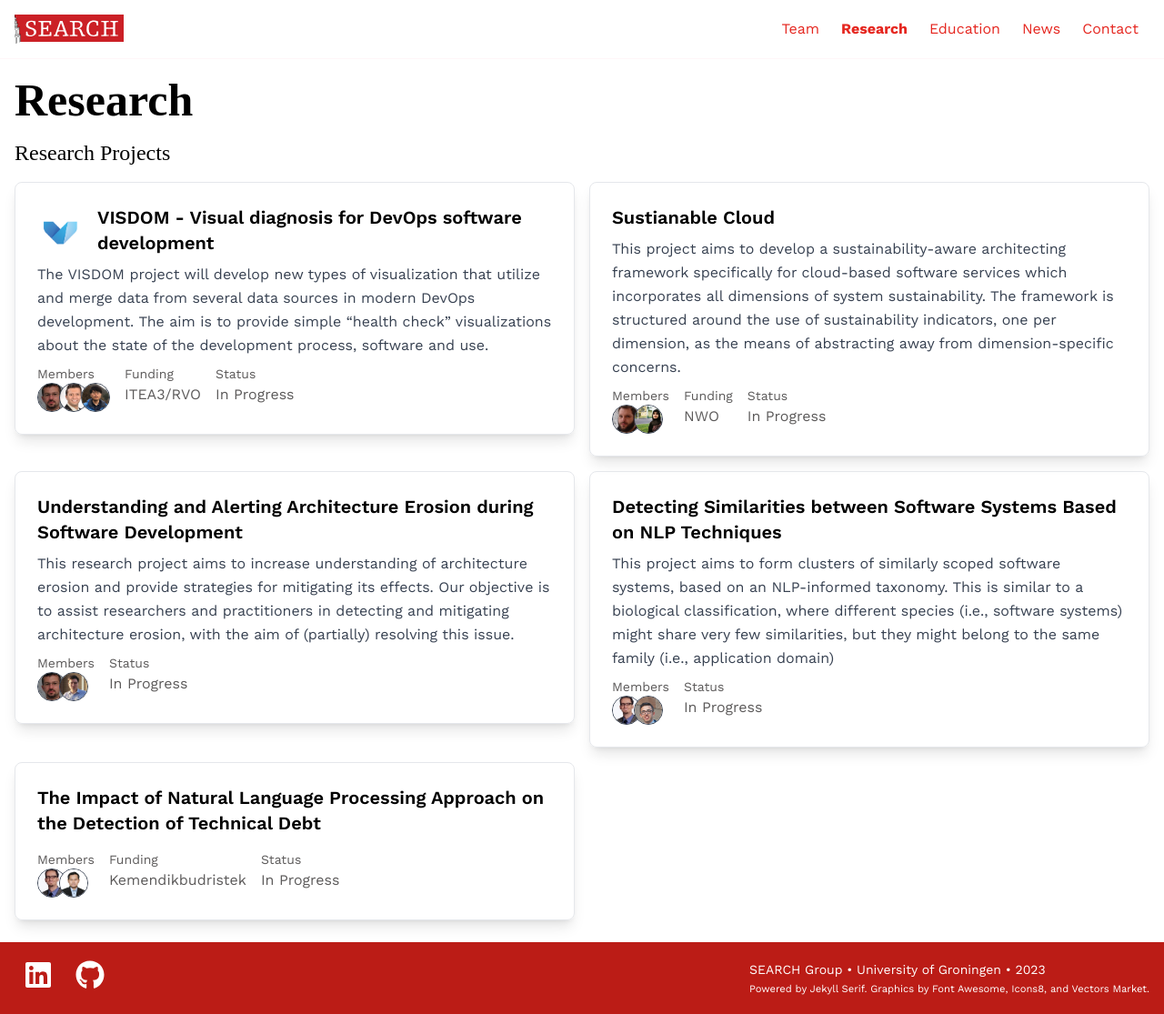
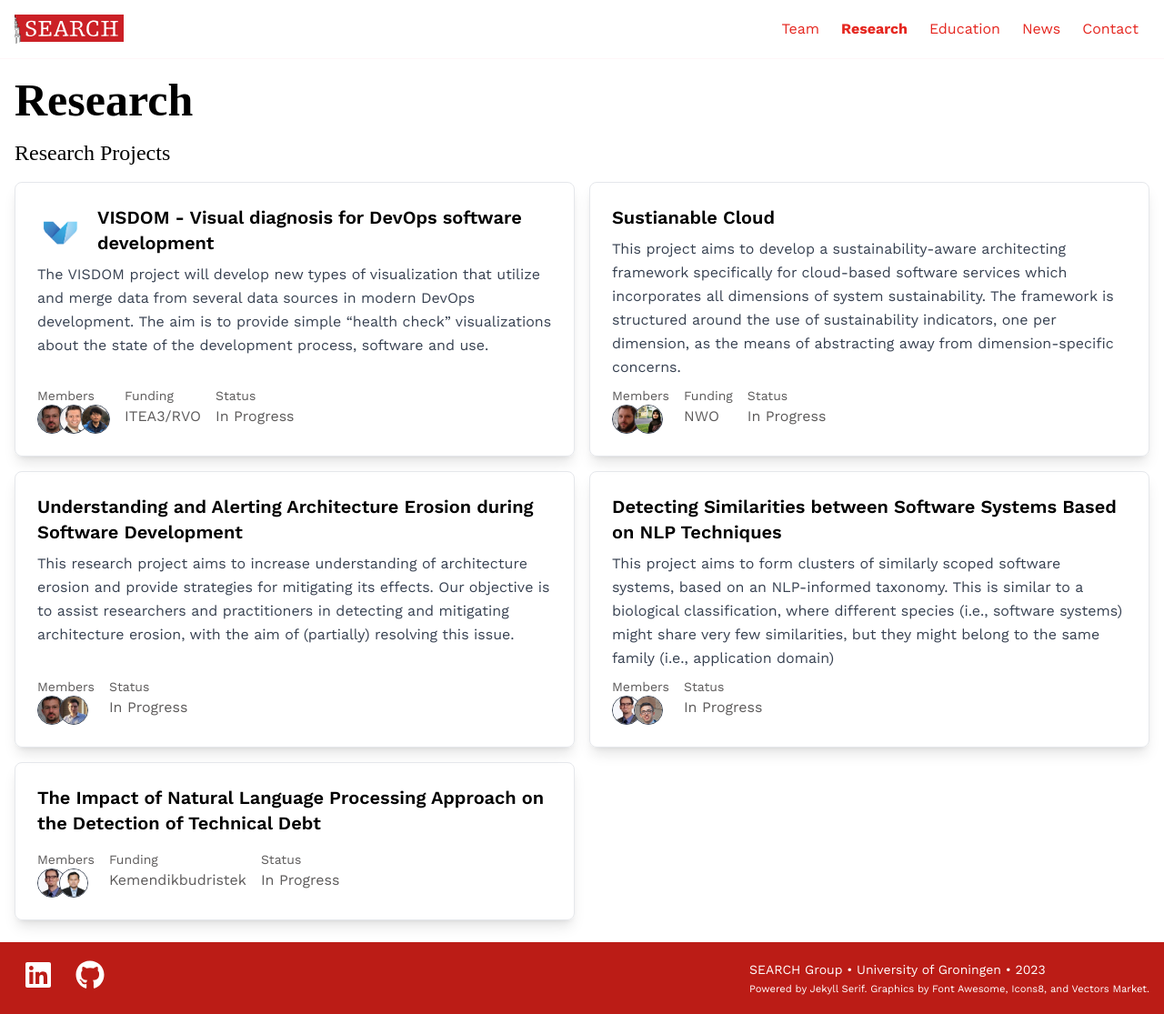
Before and after one commit to search-rug/search-rug.github.io, a Jekyll site: the page built from research.md, in a window 1280 px wide and 1115 px high. Shown: the whole window at 91% size. Built offline with Jekyll 4.4.1, drawn with Linux system fonts in a browser that asks for light colours; nearby versions of some CDN libraries; some web fonts are replaced.

Commit message:
add: grow to full size

```diff
--- a/_includes/research-project-card.html
+++ b/_includes/research-project-card.html
@@ -1,5 +1,5 @@
 <!--Set clickable=true for an indication when hovering-->
-<article class="rounded-lg border p-6 shadow-lg {% if include.clickable %} transition transform hover:scale-[102%] cursor-pointer {% endif %}">
+<article class="rounded-lg border p-6 shadow-lg {% if include.clickable %} transition transform hover:scale-[102%] cursor-pointer {% endif %} h-full">
   <div class="flex flex-col gap-2 h-full">
     <div class="flex gap-4 items-center">
       {% if project.logo %}
```
